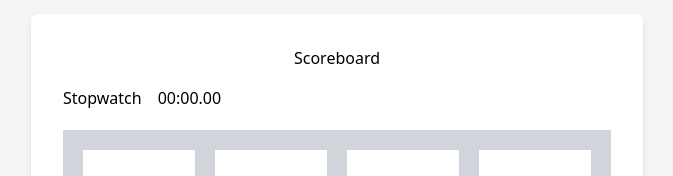
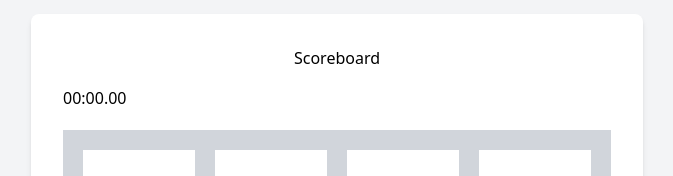
Before and after one commit to baharehforoughi/tile-match-game, a Next.js app: page /game in a window 1280 px wide. Shown: the top 176 px of the page, without its empty margins (303-976 px from the left). Built offline with nearby package versions, Linux system fonts and the light colour scheme.

Commit message:
Remove unused code and comments from Stopwatch component

```diff
--- a/components/Stopwatch.tsx
+++ b/components/Stopwatch.tsx
@@ -53,21 +53,7 @@ const StopWatch: React.FC<StopwatchProps> = ({ isRunning, startTime }) => {
 
   return (
     <div className="flex items-center space-x-4">
-      {/* <button
-        className="px-4 py-2 bg-blue-600 text-white rounded hover:bg-blue-700 focus:outline-none"
-        onClick={startStopwatch}
-      >
-        {isRunning ? "Stop" : "Start"}
-      </button> */}
-      <h1>Stopwatch</h1>
       <p>{formatTime(time)}</p>
-
-      {/* <button
-        className="px-4 py-2 bg-red-600 text-white rounded hover:bg-red-700 focus:outline-none"
-        onClick={resetStopwatch}
-      >
-        Reset
-      </button> */}
     </div>
   );
 };
```
